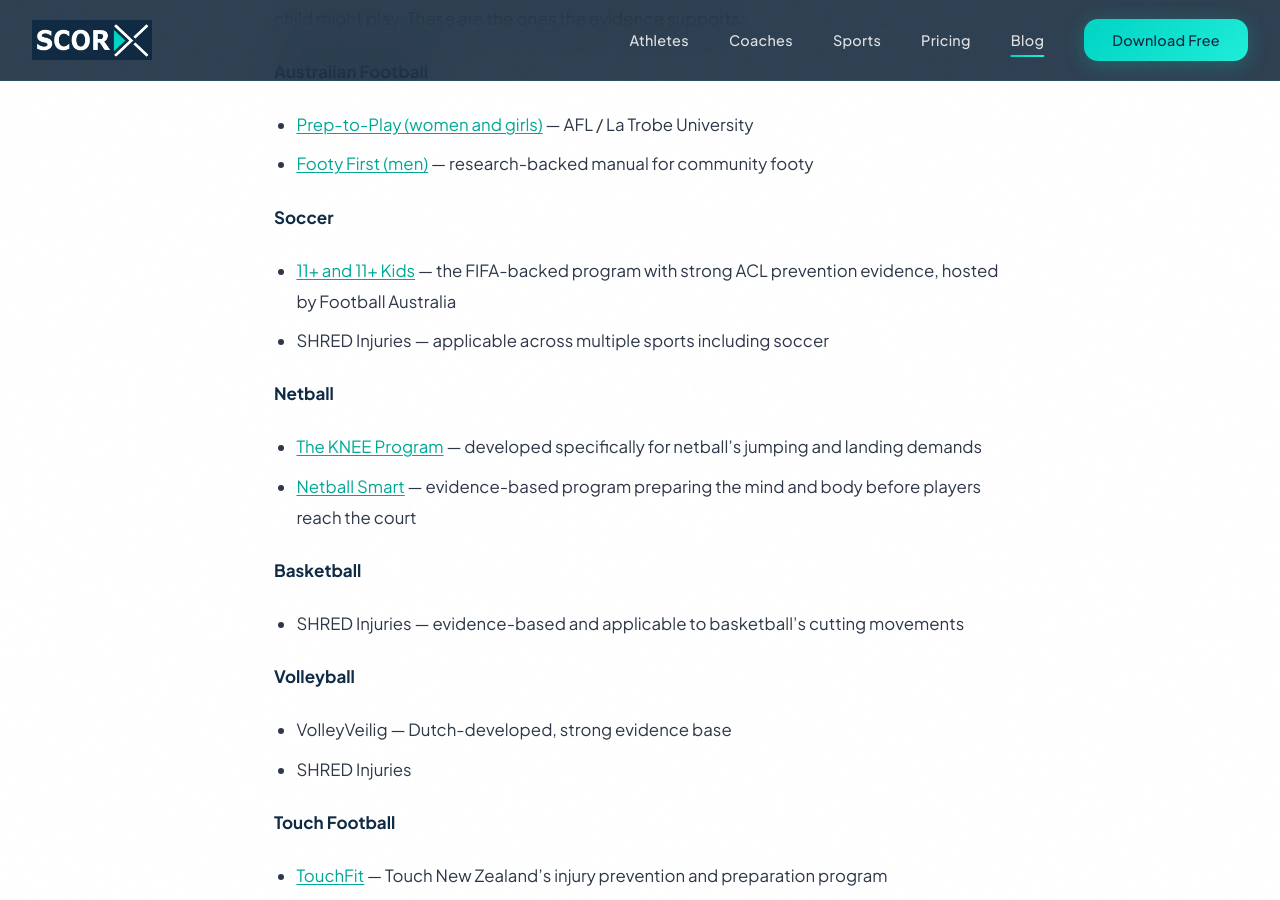
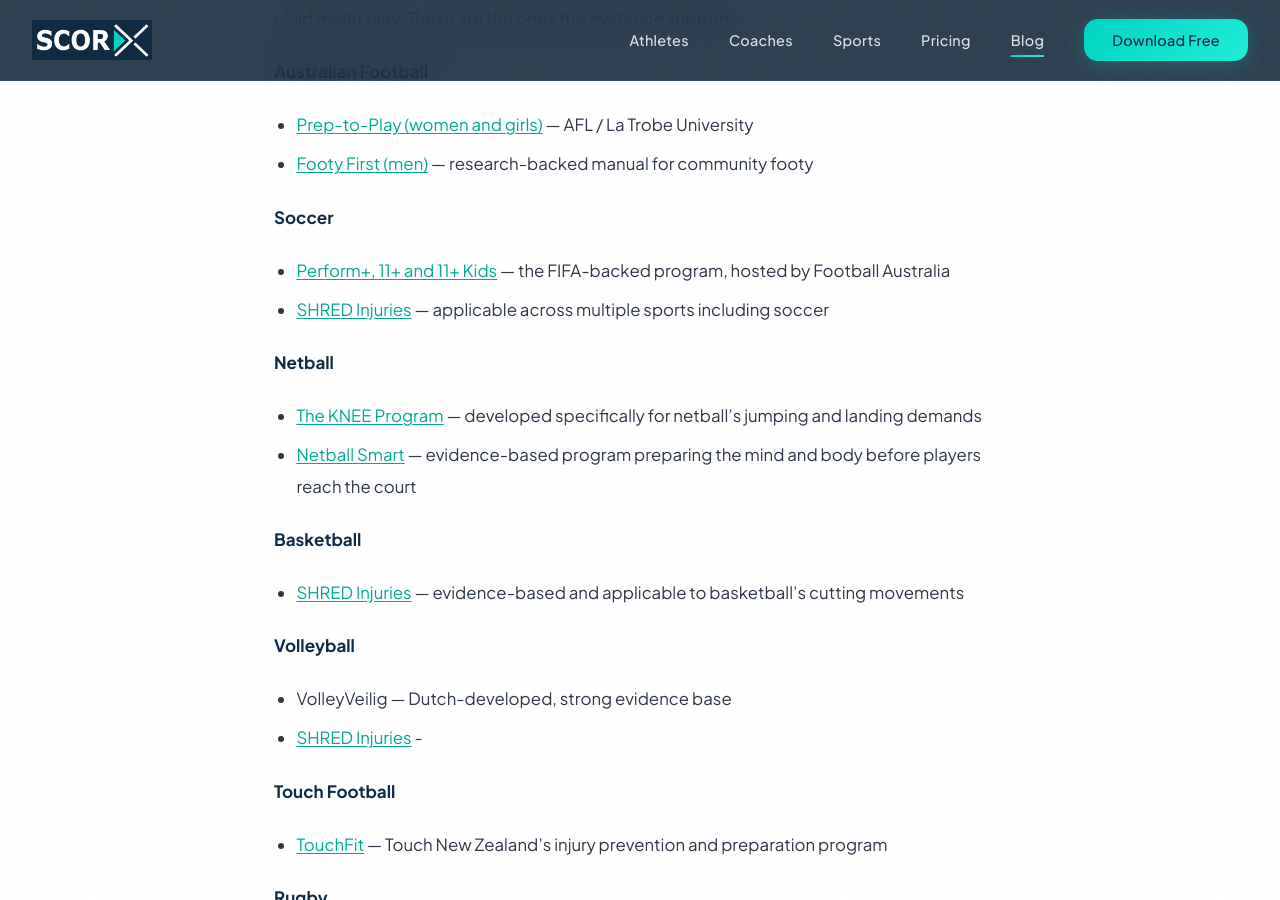
Before and after one commit to twineappdev-scorx/scorx-website, a Jekyll site: the page built from _posts/2026-05-26-warm-up-injury-prevention-junior-sport.md, in a window 1280 px wide and 900 px high, scrolled down 2813 px. Built offline with Jekyll 4.4.1, drawn with Linux system fonts in a browser that asks for light colours.

Commit message:
Update links and formatting for injury prevention resources

```diff
--- a/_posts/2026-05-26-warm-up-injury-prevention-junior-sport.md
+++ b/_posts/2026-05-26-warm-up-injury-prevention-junior-sport.md
@@ -55,8 +55,8 @@
 
 **Soccer**
 
-* [11+ and 11+ Kids](https://footballaustralia.com.au/performance/football-australia-perform) — the FIFA-backed program with strong ACL prevention evidence, hosted by Football Australia
-* SHRED Injuries — applicable across multiple sports including soccer
+* [Perform+, 11+ and 11+ Kids](https://footballaustralia.com.au/performance/football-australia-perform) — the FIFA-backed program, hosted by Football Australia
+* [SHRED Injuries](https://www.ucalgary.ca/shred-injuries/all-sports/soccer) — applicable across multiple sports including soccer
 
 **Netball**
 
@@ -65,12 +65,12 @@
 
 **Basketball**
 
-* SHRED Injuries — evidence-based and applicable to basketball's cutting movements
+* [SHRED Injuries](https://www.ucalgary.ca/shred-injuries/all-sports/basketball) — evidence-based and applicable to basketball's cutting movements
 
 **Volleyball**
 
 * VolleyVeilig — Dutch-developed, strong evidence base
-* SHRED Injuries
+* [SHRED Injuries](https://www.ucalgary.ca/shred-injuries/all-sports/volleyball) -
 
 **Touch Football**
 
@@ -79,7 +79,7 @@
 **Rugby**
 
 * Activate — World Rugby's warm-up program
-* SHRED Injuries
+* [SHRED Injuries](https://www.ucalgary.ca/shred-injuries/all-sports/rugby)
 
 **Field Hockey**
 
```
